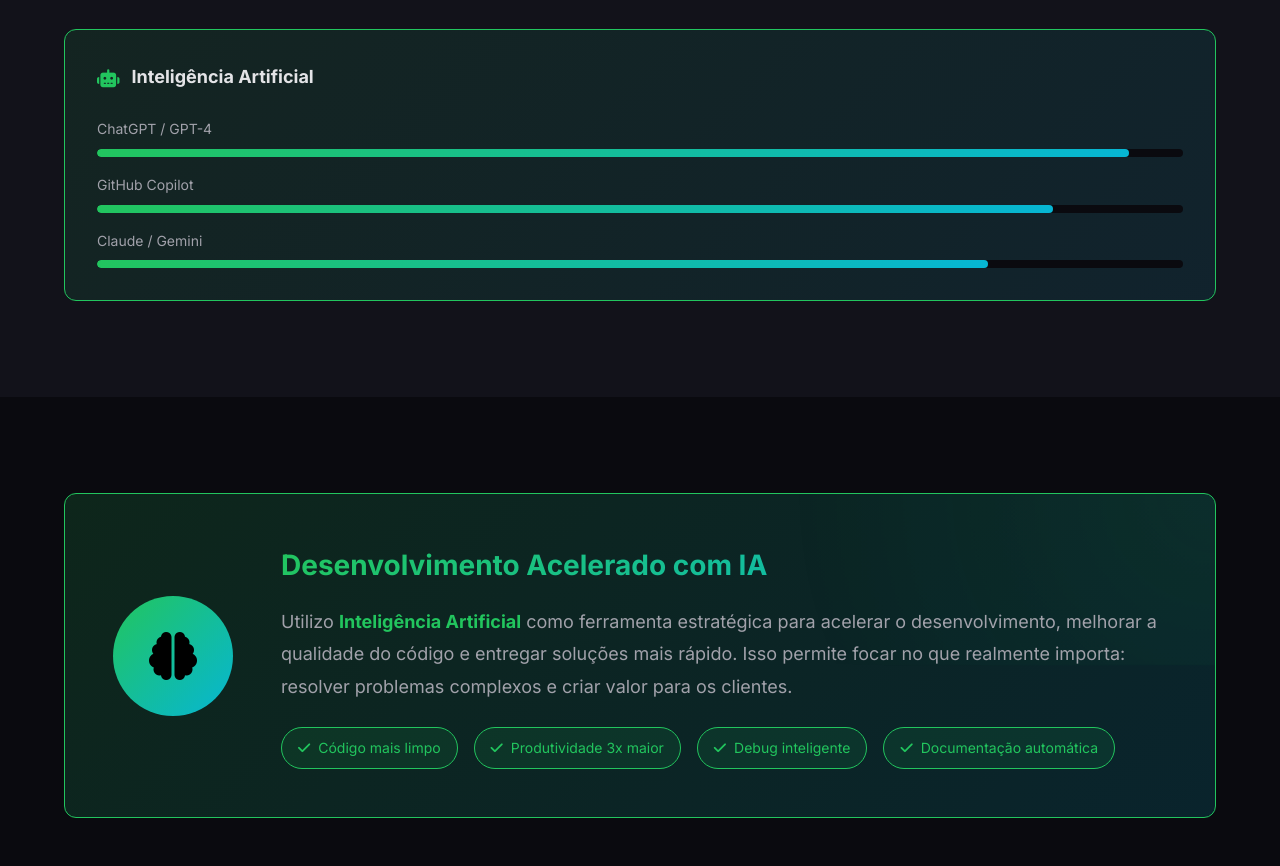
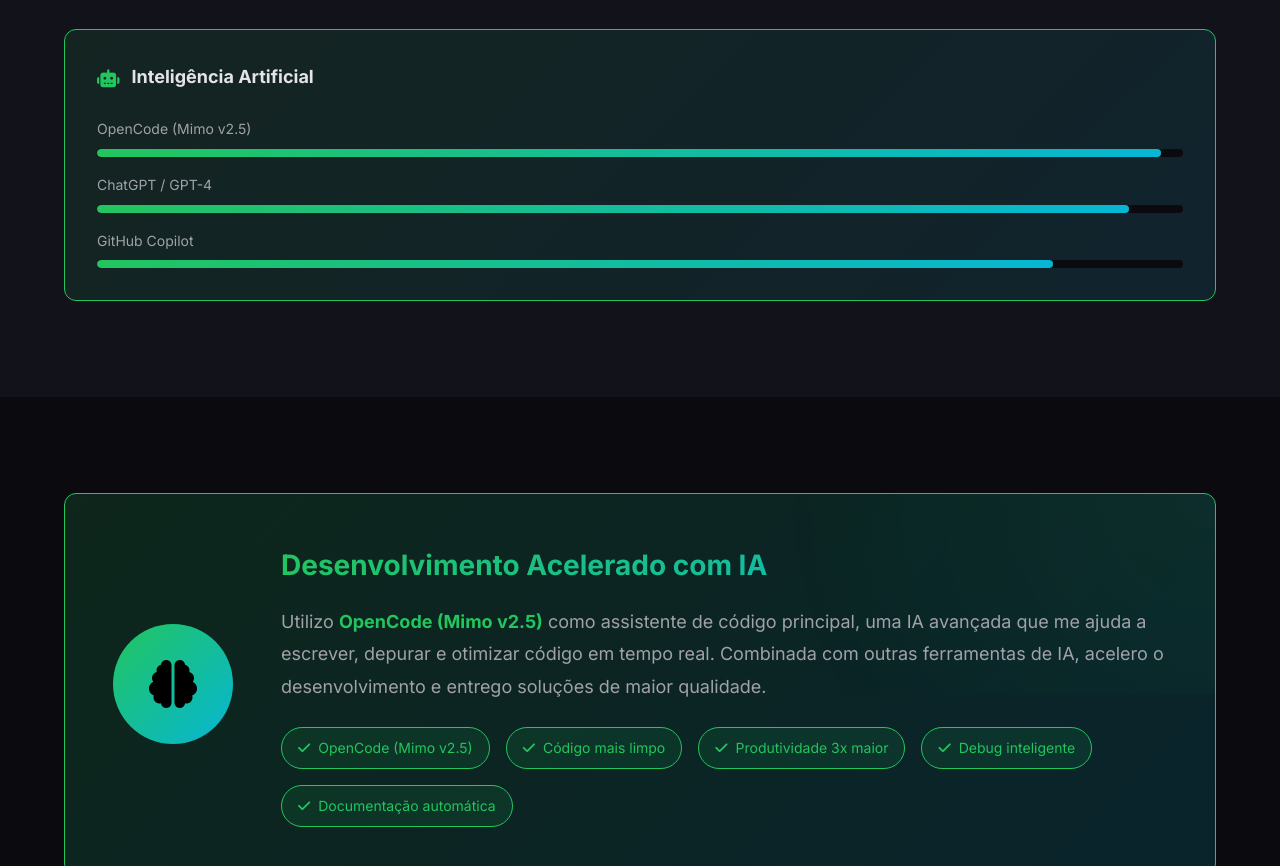
Before and after one commit to Jarianesantos/NavalTech, a website: page index.html in a window 1280 px wide. Shown: the part 4999-5865 px from the top of the page. Drawn offline with Linux system fonts and the light colour scheme.

Commit message:
Add OpenCode (Mimo v2.5) as primary AI tool

```diff
--- a/index.html
+++ b/index.html
@@ -420,16 +420,16 @@
         <h3><i class="fas fa-robot"></i> Inteligência Artificial</h3>
         <div class="skill-items">
           <div class="skill-item">
+            <span class="skill-name">OpenCode (Mimo v2.5)</span>
+            <div class="skill-bar"><div class="skill-progress" style="width: 98%"></div></div>
+          </div>
+          <div class="skill-item">
             <span class="skill-name">ChatGPT / GPT-4</span>
             <div class="skill-bar"><div class="skill-progress" style="width: 95%"></div></div>
           </div>
           <div class="skill-item">
             <span class="skill-name">GitHub Copilot</span>
             <div class="skill-bar"><div class="skill-progress" style="width: 88%"></div></div>
-          </div>
-          <div class="skill-item">
-            <span class="skill-name">Claude / Gemini</span>
-            <div class="skill-bar"><div class="skill-progress" style="width: 82%"></div></div>
           </div>
         </div>
       </div>
@@ -447,12 +447,13 @@
       <div class="ai-content">
         <h3>Desenvolvimento Acelerado com IA</h3>
         <p>
-          Utilizo <strong>Inteligência Artificial</strong> como ferramenta estratégica para
-          acelerar o desenvolvimento, melhorar a qualidade do código e entregar soluções
-          mais rápido. Isso permite focar no que realmente importa: resolver problemas
-          complexos e criar valor para os clientes.
+          Utilizo <strong>OpenCode (Mimo v2.5)</strong> como assistente de código principal,
+          uma IA avançada que me ajuda a escrever, depurar e otimizar código em tempo real.
+          Combinada com outras ferramentas de IA, acelero o desenvolvimento e entrego
+          soluções de maior qualidade.
         </p>
         <div class="ai-badges">
+          <span class="ai-badge"><i class="fas fa-check"></i> OpenCode (Mimo v2.5)</span>
           <span class="ai-badge"><i class="fas fa-check"></i> Código mais limpo</span>
           <span class="ai-badge"><i class="fas fa-check"></i> Produtividade 3x maior</span>
           <span class="ai-badge"><i class="fas fa-check"></i> Debug inteligente</span>
```
